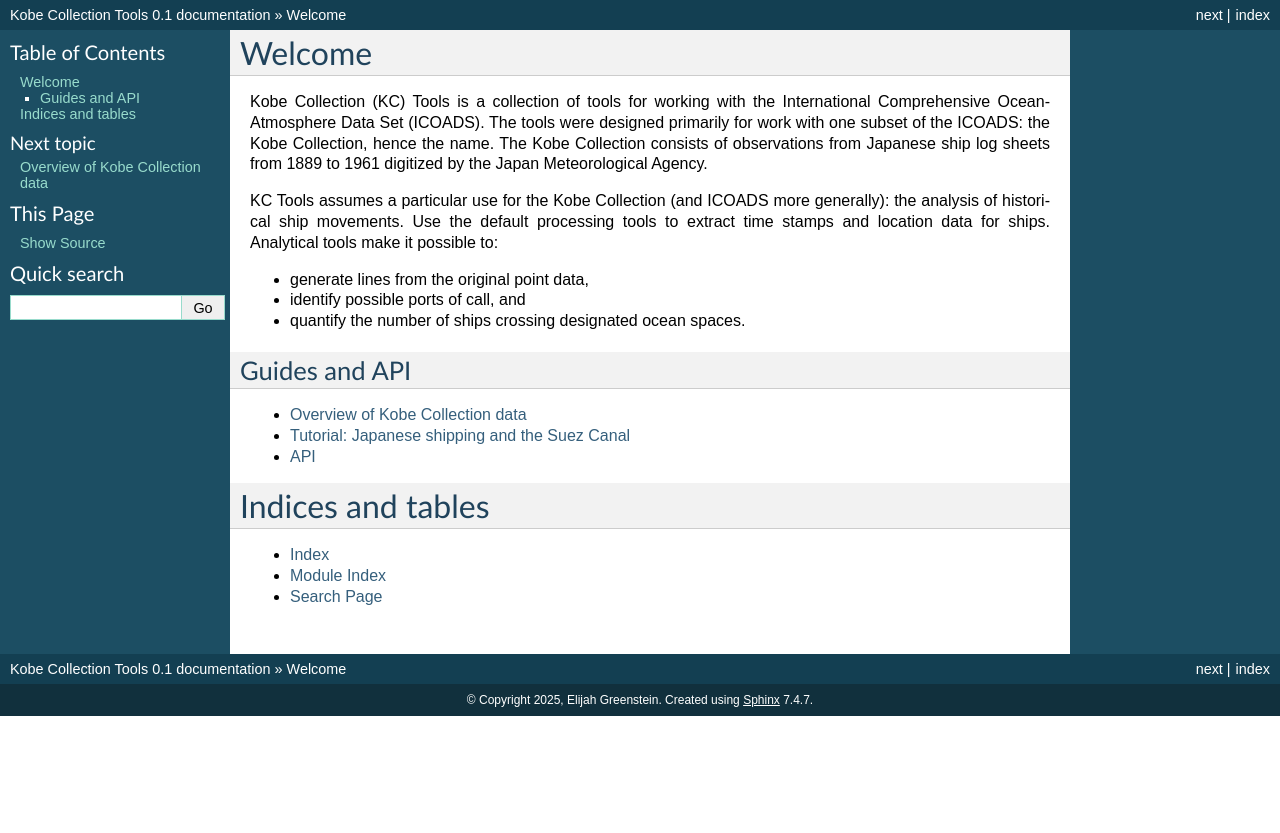
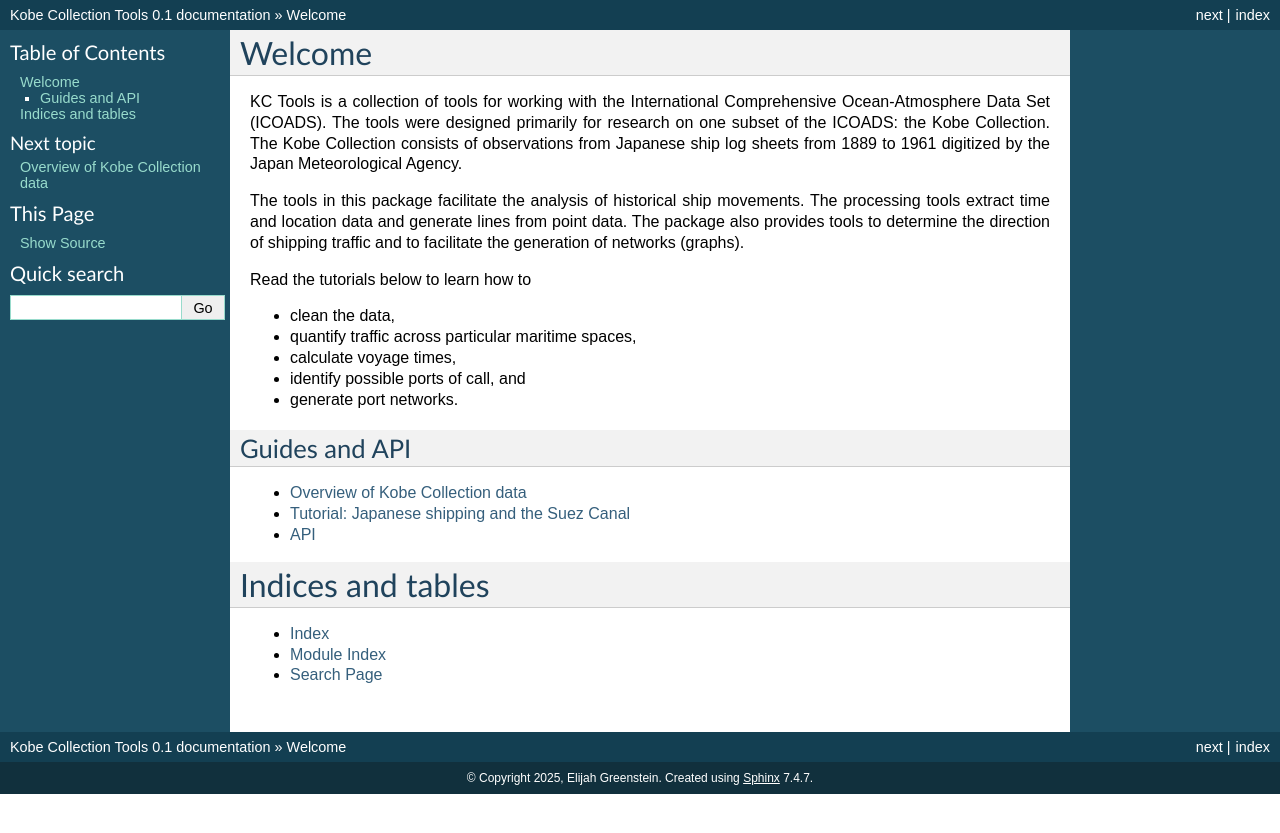
Before and after one commit to elijahgreenstein/kc_tools, a Sphinx documentation site: the page built from docs/source/index.rst, in a window 1280 px wide. Shown: the top 833 px of the page. Built offline with Sphinx 7.4.7, drawn with Linux system fonts in a browser that asks for light colours.

Commit message:
Update package overview

```diff
--- a/docs/source/index.rst
+++ b/docs/source/index.rst
@@ -6,14 +6,17 @@
 Welcome
 ============================================================
 
-Kobe Collection (KC) Tools is a collection of tools for working with the International Comprehensive Ocean-Atmosphere Data Set (ICOADS). The tools were designed primarily for work with one subset of the ICOADS: the Kobe Collection, hence the name. The Kobe Collection consists of observations from Japanese ship log sheets from 1889 to 1961 digitized by the Japan Meteorological Agency.
+KC Tools is a collection of tools for working with the International Comprehensive Ocean-Atmosphere Data Set (ICOADS). The tools were designed primarily for research on one subset of the ICOADS: the Kobe Collection. The Kobe Collection consists of observations from Japanese ship log sheets from 1889 to 1961 digitized by the Japan Meteorological Agency.
 
-KC Tools assumes a particular use for the Kobe Collection (and ICOADS more generally): the analysis of historical ship movements. Use the default processing tools to extract time stamps and location data for ships. Analytical tools make it possible to:
+The tools in this package facilitate the analysis of historical ship movements. The processing tools extract time and location data and generate lines from point data. The package also provides tools to determine the direction of shipping traffic and to facilitate the generation of networks (graphs).
 
-* generate lines from the original point data,
+Read the tutorials below to learn how to
+
+* clean the data,
+* quantify traffic across particular maritime spaces,
+* calculate voyage times,
 * identify possible ports of call, and
-* quantify the number of ships crossing designated ocean spaces.
-
+* generate port networks.
 
 Guides and API
 ------------------------------------------------------------
```
